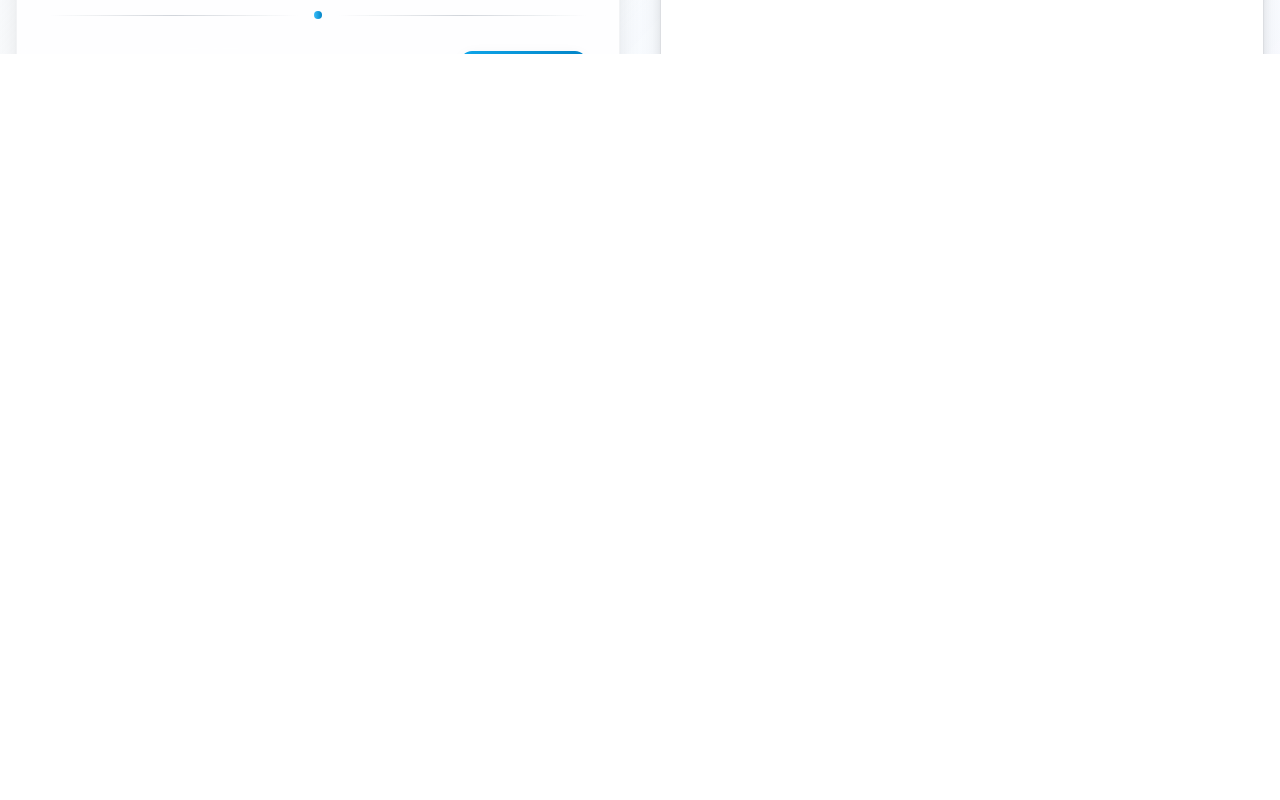
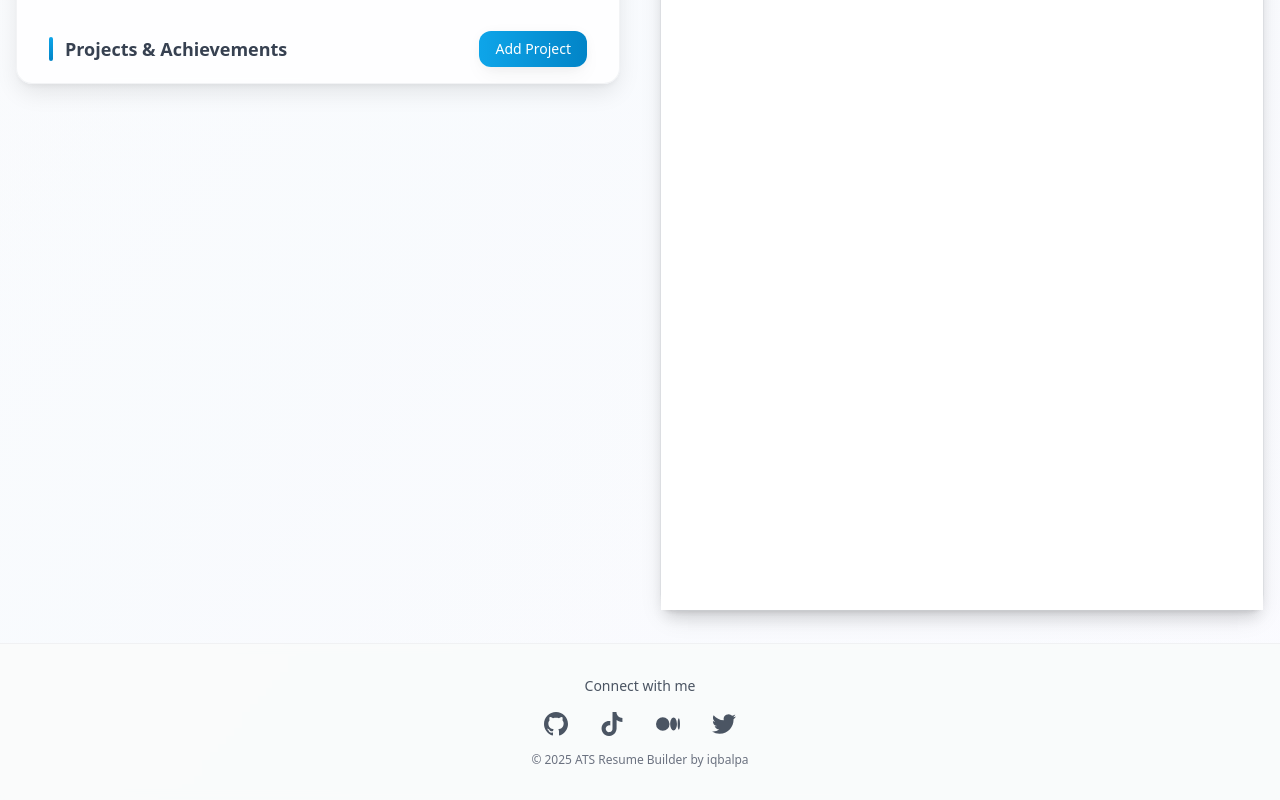
Before and after one commit to iqbalpa/ats-resume-builder, a React (Vite) app: page / in a window 1280 px wide. Shown: the part 746-1546 px from the top of the page. Before the commit the page ends 800 px from the top, so only its background shows below. Built offline with nearby package versions, Linux system fonts and the light colour scheme.

Commit message:
feat: remove header and adjust footer

```diff
--- a/src/app/Layout/ui/Layout.tsx
+++ b/src/app/Layout/ui/Layout.tsx
@@ -1,11 +1,10 @@
 import { FC } from "react";
-import { LayoutFooter, LayoutHeader } from "@/widgets";
+import { LayoutFooter } from "@/widgets";
 import { Outlet } from "react-router-dom";
 
 const Layout: FC = () => {
   return (
-    <div className="h-screen overflow-x-hidden bg-gradient-to-br from-white via-gray-50/50 to-blue-50/30 dark:from-gray-900 dark:via-gray-900/90 dark:to-blue-900/20 transition-all duration-500">
-      <LayoutHeader />
+    <div className="min-h-screen bg-gradient-to-br from-white via-gray-50/50 to-blue-50/30 dark:from-gray-900 dark:via-gray-900/90 dark:to-blue-900/20 transition-all duration-500">
       <main className="animate-fade-in">
         <Outlet />
       </main>
--- a/src/components/ResumeForm.tsx
+++ b/src/components/ResumeForm.tsx
@@ -131,8 +131,6 @@ const ResumeForm: FC = () => {
 
   return (
     <div className="bg-white/80 dark:bg-gray-900/80 backdrop-blur-sm p-6 md:p-8 shadow-soft-lg rounded-2xl max-h-[calc(100vh-120px)] overflow-y-auto transition-all duration-300 border border-gray-200/50 dark:border-gray-700/50 hover:shadow-glow">
-      <h2 className="text-xl md:text-2xl font-bold mb-6 md:mb-8 bg-gradient-to-r from-primary-600 to-primary-700 bg-clip-text text-transparent">Resume Builder</h2>
-
       <div className="space-y-8">
         {/* Header Information */}
         <div className="animate-fade-in">
--- a/src/widgets/LayoutFooter/ui/LayoutFooter/LayoutFooter.tsx
+++ b/src/widgets/LayoutFooter/ui/LayoutFooter/LayoutFooter.tsx
@@ -2,62 +2,71 @@ import { FC } from "react";
 
 const LayoutFooter: FC = () => {
   return (
-    <>
-      <footer className="footer bg-base-300 p-10 text-base-content">
-        <div>
-          <span className="footer-title">Services</span>
-          <a className="link-hover link">Branding</a>
-          <a className="link-hover link">Design</a>
-          <a className="link-hover link">Marketing</a>
-          <a className="link-hover link">Advertisement</a>
-        </div>
-        <div>
-          <span className="footer-title">Company</span>
-          <a className="link-hover link">About us</a>
-          <a className="link-hover link">Contact</a>
-          <a className="link-hover link">Jobs</a>
-          <a className="link-hover link">Press kit</a>
-        </div>
-        <div>
-          <span className="footer-title">Social</span>
-          <div className="grid grid-flow-col gap-4">
-            <a>
-              <svg
-                xmlns="http://www.w3.org/2000/svg"
-                width="24"
-                height="24"
-                viewBox="0 0 24 24"
-                className="fill-current"
-              >
-                <path d="M24 4.557c-.883.392-1.832.656-2.828.775 1.017-.609 1.798-1.574 2.165-2.724-.951.564-2.005.974-3.127 1.195-.897-.957-2.178-1.555-3.594-1.555-3.179 0-5.515 2.966-4.797 6.045-4.091-.205-7.719-2.165-10.148-5.144-1.29 2.213-.669 5.108 1.523 6.574-.806-.026-1.566-.247-2.229-.616-.054 2.281 1.581 4.415 3.949 4.89-.693.188-1.452.232-2.224.084.626 1.956 2.444 3.379 4.6 3.419-2.07 1.623-4.678 2.348-7.29 2.04 2.179 1.397 4.768 2.212 7.548 2.212 9.142 0 14.307-7.721 13.995-14.646.962-.695 1.797-1.562 2.457-2.549z"></path>
+    <footer className="bg-gray-50/80 dark:bg-gray-900/80 backdrop-blur-sm border-t border-gray-200/50 dark:border-gray-700/50 py-8 mt-auto">
+      <div className="container mx-auto px-4">
+        <div className="flex flex-col items-center space-y-4">
+          <div className="text-sm text-gray-600 dark:text-gray-400">
+            Connect with me
+          </div>
+          <div className="flex justify-center gap-8">
+            {/* GitHub */}
+            <a
+              href="https://github.com/iqbalpa"
+              target="_blank"
+              rel="noopener noreferrer"
+              className="text-gray-600 dark:text-gray-400 hover:text-primary-600 dark:hover:text-primary-400 transition-all duration-200 hover:scale-110"
+              title="GitHub - iqbalpa"
+            >
+              <svg className="w-6 h-6" fill="currentColor" viewBox="0 0 24 24">
+                <path d="M12 0c-6.626 0-12 5.373-12 12 0 5.302 3.438 9.8 8.207 11.387.599.111.793-.261.793-.577v-2.234c-3.338.726-4.033-1.416-4.033-1.416-.546-1.387-1.333-1.756-1.333-1.756-1.089-.745.083-.729.083-.729 1.205.084 1.839 1.237 1.839 1.237 1.07 1.834 2.807 1.304 3.492.997.107-.775.418-1.305.762-1.604-2.665-.305-5.467-1.334-5.467-5.931 0-1.311.469-2.381 1.236-3.221-.124-.303-.535-1.524.117-3.176 0 0 1.008-.322 3.301 1.23.957-.266 1.983-.399 3.003-.404 1.02.005 2.047.138 3.006.404 2.291-1.552 3.297-1.23 3.297-1.23.653 1.653.242 2.874.118 3.176.77.84 1.235 1.911 1.235 3.221 0 4.609-2.807 5.624-5.479 5.921.43.372.823 1.102.823 2.222v3.293c0 .319.192.694.801.576 4.765-1.589 8.199-6.086 8.199-11.386 0-6.627-5.373-12-12-12z"/>
               </svg>
             </a>
-            <a>
-              <svg
-                xmlns="http://www.w3.org/2000/svg"
-                width="24"
-                height="24"
-                viewBox="0 0 24 24"
-                className="fill-current"
-              >
-                <path d="M19.615 3.184c-3.604-.246-11.631-.245-15.23 0-3.897.266-4.356 2.62-4.385 8.816.029 6.185.484 8.549 4.385 8.816 3.6.245 11.626.246 15.23 0 3.897-.266 4.356-2.62 4.385-8.816-.029-6.185-.484-8.549-4.385-8.816zm-10.615 12.816v-8l8 3.993-8 4.007z"></path>
+
+            {/* TikTok */}
+            <a
+              href="https://tiktok.com/@clearestskyyy"
+              target="_blank"
+              rel="noopener noreferrer"
+              className="text-gray-600 dark:text-gray-400 hover:text-primary-600 dark:hover:text-primary-400 transition-all duration-200 hover:scale-110"
+              title="TikTok - @clearestskyyy"
+            >
+              <svg className="w-6 h-6" fill="currentColor" viewBox="0 0 24 24">
+                <path d="M12.525.02c1.31-.02 2.61-.01 3.91-.02.08 1.53.63 3.09 1.75 4.17 1.12 1.11 2.7 1.62 4.24 1.79v4.03c-1.44-.05-2.89-.35-4.2-.97-.57-.26-1.1-.59-1.62-.93-.01 2.92.01 5.84-.02 8.75-.08 1.4-.54 2.79-1.35 3.94-1.31 1.92-3.58 3.17-5.91 3.21-1.43.08-2.86-.31-4.08-1.03-2.02-1.19-3.44-3.37-3.65-5.71-.02-.5-.03-1-.01-1.49.18-1.9 1.12-3.72 2.58-4.96 1.66-1.44 3.98-2.13 6.15-1.72.02 1.48-.04 2.96-.04 4.44-.99-.32-2.15-.23-3.02.37-.63.41-1.11 1.04-1.36 1.75-.21.51-.15 1.07-.14 1.61.24 1.64 1.82 3.02 3.5 2.87 1.12-.01 2.19-.66 2.77-1.61.19-.33.4-.67.41-1.06.1-1.79.06-3.57.07-5.36.01-4.03-.01-8.05.02-12.07z"/>
               </svg>
             </a>
-            <a>
-              <svg
-                xmlns="http://www.w3.org/2000/svg"
-                width="24"
-                height="24"
-                viewBox="0 0 24 24"
-                className="fill-current"
-              >
-                <path d="M9 8h-3v4h3v12h5v-12h3.642l.358-4h-4v-1.667c0-.955.192-1.333 1.115-1.333h2.885v-5h-3.808c-3.596 0-5.192 1.583-5.192 4.615v3.385z"></path>
+
+            {/* Medium */}
+            <a
+              href="https://medium.com/@iqbalpa"
+              target="_blank"
+              rel="noopener noreferrer"
+              className="text-gray-600 dark:text-gray-400 hover:text-primary-600 dark:hover:text-primary-400 transition-all duration-200 hover:scale-110"
+              title="Medium - @iqbalpa"
+            >
+              <svg className="w-6 h-6" fill="currentColor" viewBox="0 0 24 24">
+                <path d="M13.54 12a6.8 6.8 0 01-6.77 6.82A6.8 6.8 0 010 12a6.8 6.8 0 016.77-6.82A6.8 6.8 0 0113.54 12zM20.96 12c0 3.54-1.51 6.42-3.38 6.42-1.87 0-3.39-2.88-3.39-6.42s1.52-6.42 3.39-6.42 3.38 2.88 3.38 6.42M24 12c0 3.17-.53 5.75-1.19 5.75-.66 0-1.19-2.58-1.19-5.75s.53-5.75 1.19-5.75C23.47 6.25 24 8.83 24 12z"/>
+              </svg>
+            </a>
+
+            {/* Twitter */}
+            <a
+              href="https://twitter.com/iiiiiiiiiiqbal"
+              target="_blank"
+              rel="noopener noreferrer"
+              className="text-gray-600 dark:text-gray-400 hover:text-primary-600 dark:hover:text-primary-400 transition-all duration-200 hover:scale-110"
+              title="Twitter - @iiiiiiiiiiqbal"
+            >
+              <svg className="w-6 h-6" fill="currentColor" viewBox="0 0 24 24">
+                <path d="M23.953 4.57a10 10 0 01-2.825.775 4.958 4.958 0 002.163-2.723c-.951.555-2.005.959-3.127 1.184a4.92 4.92 0 00-8.384 4.482C7.69 8.095 4.067 6.13 1.64 3.162a4.822 4.822 0 00-.666 2.475c0 1.71.87 3.213 2.188 4.096a4.904 4.904 0 01-2.228-.616v.06a4.923 4.923 0 003.946 4.827 4.996 4.996 0 01-2.212.085 4.936 4.936 0 004.604 3.417 9.867 9.867 0 01-6.102 2.105c-.39 0-.779-.023-1.17-.067a13.995 13.995 0 007.557 2.209c9.053 0 13.998-7.496 13.998-13.985 0-.21 0-.42-.015-.63A9.935 9.935 0 0024 4.59z"/>
               </svg>
             </a>
           </div>
+          <div className="text-xs text-gray-500 dark:text-gray-500 text-center">
+            © 2025 ATS Resume Builder by iqbalpa
+          </div>
         </div>
-      </footer>
-    </>
+      </div>
+    </footer>
   );
 };
 
```
